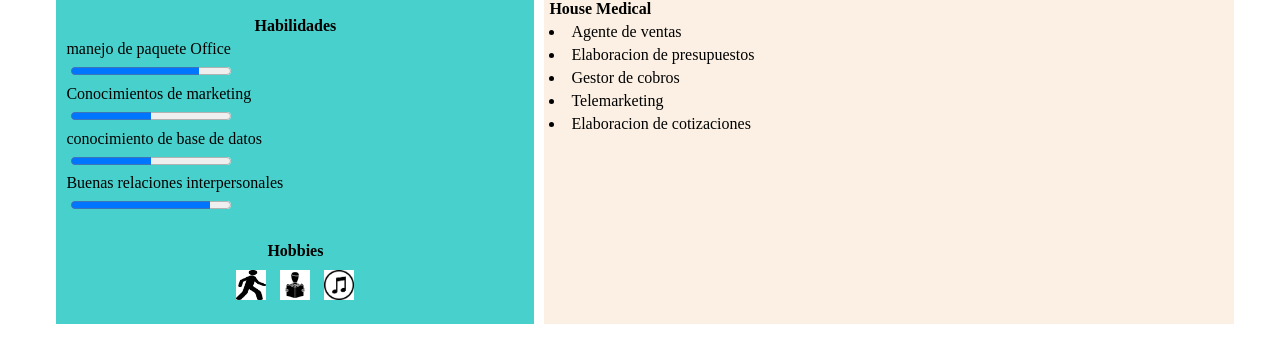
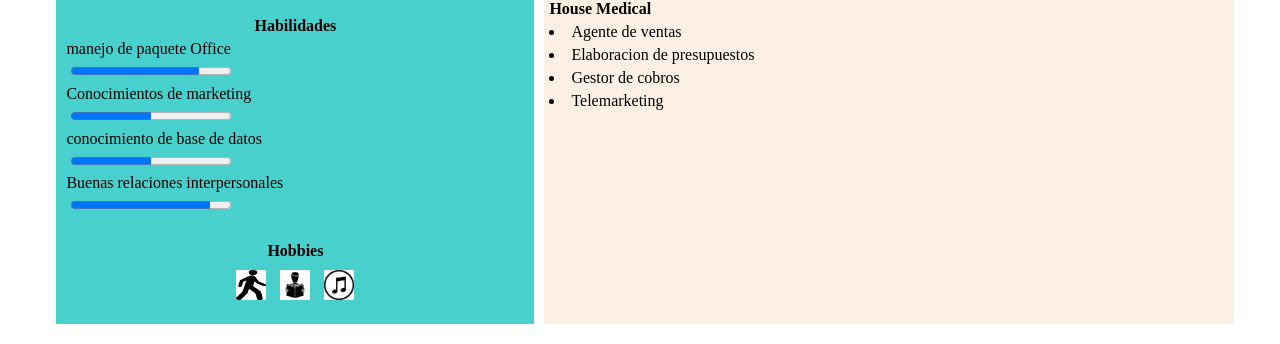
Before and after one commit to Misael1Pro/curriculum1, a plain HTML site: page index.html in a window 1280 px wide. Shown: the part 574-918 px from the top of the page. Drawn offline with Linux system fonts and the light colour scheme.

Commit message:
Subiendo hoja de vida con css1

```diff
--- a/index.html
+++ b/index.html
@@ -75,7 +75,6 @@
 <li>Elaboracion de presupuestos</li>
 <li>Gestor de cobros</li>
 <li>Telemarketing</li>
-<li>Elaboracion de cotizaciones</li>
 
 
 </div>
```
